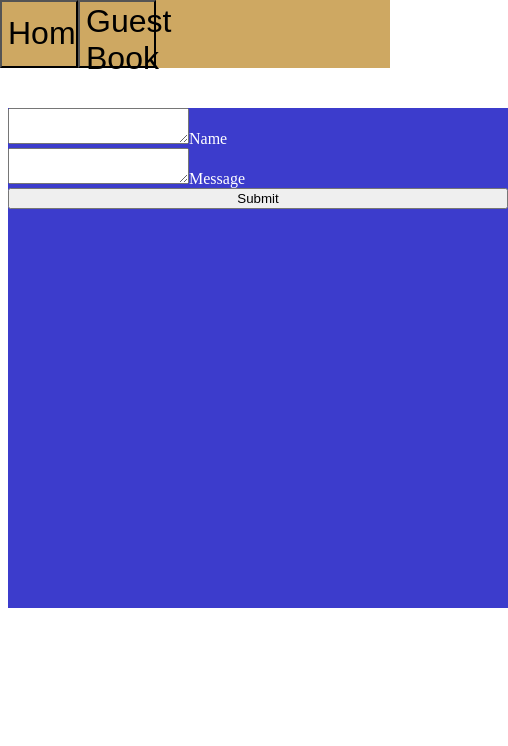
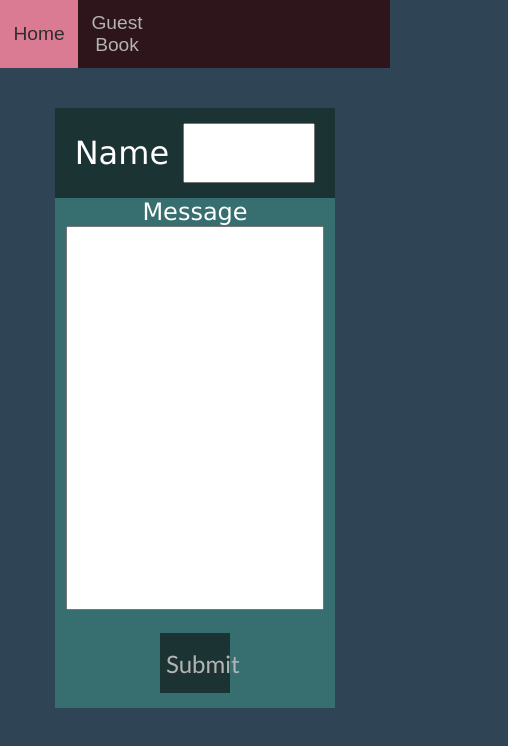
Before and after one commit to Dereje1/learn-Next.js, a Next.js app: page / in a window 390 px wide. Shown: the top 746 px of the page, 508 px wide, since content can reach past the window. Built offline with nearby package versions, Linux system fonts and the light colour scheme.

Commit message:
Styles: for form and nav-- non responsive

```diff
--- a/components/form/form.js
+++ b/components/form/form.js
@@ -33,19 +33,15 @@ class Form extends React.Component {
     const { name, message } = this.state;
     return (
       <div className="formholder">
-        <div className="nameHolder">
-          <label htmlFor="name">
-            <textarea value={name} className="name" onChange={this.handleChange} />
-            Name
-          </label>
-        </div>
-        <div className="messageHolder">
-          <label htmlFor="message">
-            <textarea value={message} className="message" onChange={this.handleChange} />
-             Message
-          </label>
-        </div>
-        <button type="submit" onClick={this.handleSubmit}>Submit</button>
+        <label htmlFor="name" className="nameHolder">
+          <span className="namelabel">Name</span>
+          <textarea value={name} className="name" onChange={this.handleChange} />
+        </label>
+        <label htmlFor="message" className="messageHolder">
+          <span className="messagelabel">Message</span>
+          <textarea value={message} className="message" onChange={this.handleChange} />
+        </label>
+        <button className="enter" type="submit" onClick={this.handleSubmit}>Submit</button>
       </div>
     );
   }
--- a/components/form/form.scss
+++ b/components/form/form.scss
@@ -1,10 +1,58 @@
 .formholder{
-    width: 500px;
-    height: 500px;
+    width: 75%;
+    height: 600px;
     margin: auto;
     margin-top: 50px;
     display: flex;
     flex-direction: column;
-    background: rgb(60, 60, 204);
+    justify-content: space-between;
+    background:#376e6f;
     color: white;
+    .nameHolder{
+        height: 15%;
+        background:#1c3334;
+        display: flex;
+        justify-content: center;
+        align-items: center;
+        .namelabel{
+            font-family: 'Lucida Sans', 'Lucida Sans Regular', 'Lucida Grande', 'Lucida Sans Unicode', Geneva, Verdana, sans-serif;
+            font-size: 2em;
+        }
+        .name{
+            width:45%;
+            height: 60%;
+            resize: none;
+            margin-left: 5%;
+            font-size: 36px;
+        }
+    }
+    .messageHolder{
+        height: 70%;
+        display: flex;
+        flex-direction: column;
+        align-items: center;
+        .message{
+            width: 90%;
+            height: 90%;
+            resize: none;
+            font-size: 36px;
+        }
+        .messagelabel{
+            font-family: 'Lucida Sans', 'Lucida Sans Regular', 'Lucida Grande', 'Lucida Sans Unicode', Geneva, Verdana, sans-serif;
+            font-size: 1.5em;
+        }
+    }
+    .enter{
+        height: 10%;
+        width:25%;
+        margin: auto;
+        background-color: #1c3334;
+        border: 0px;
+        font-family: 'Trebuchet MS', 'Lucida Sans Unicode', 'Lucida Grande', 'Lucida Sans', Arial, sans-serif;
+        cursor: pointer;
+        color: rgb(180, 180, 180);
+        font-size: 1.5em;
+    }
 }
+
+button:focus {outline:0;}
--- a/components/nav/nav.js
+++ b/components/nav/nav.js
@@ -1,13 +1,13 @@
 import Link from 'next/link';
 import './nav.scss';
 
-const Nav = () => (
+const Nav = ({ currentPath }) => (
   <div className="nav">
     <Link href="/">
-      <button type="button" className="navbuttons">Home</button>
+      <button type="button" className={currentPath === 'home' ? 'navbuttons active' : 'navbuttons'}>Home</button>
     </Link>
     <Link href="/guestbook">
-      <button type="button" className="navbuttons">Guest Book</button>
+      <button type="button" className={currentPath === 'guestbook' ? 'navbuttons active' : 'navbuttons'}>Guest Book</button>
     </Link>
   </div>
 );
--- a/components/nav/nav.scss
+++ b/components/nav/nav.scss
@@ -6,12 +6,20 @@
     height: 8vh;
     display: flex;
     justify-content: flex-start;
-    background: rgb(206, 168, 98);
+    background: #2e151b;
     .navbuttons{
         height: 100%;
         width:20vw;
-        background-color: rgb(206, 168, 98);
-        font-size: 2em;
+        background-color: #2e151b;
+        color: rgb(179, 179, 179);
+        font-size: 1.2em;
+        border: 0px;
         cursor: pointer;
+        &.active{
+            background: #da7b93;
+            color:#302d2d;
+        }
     }
 }
+
+button:focus {outline:0;}
--- a/pages/guestbook.js
+++ b/pages/guestbook.js
@@ -28,7 +28,7 @@ class Guestbook extends React.Component {
   render() {
     return (
       <React.Fragment>
-        <Nav />
+        <Nav currentPath="guestbook" />
         {this.loadMessages()}
       </React.Fragment>
     );
--- a/pages/index.js
+++ b/pages/index.js
@@ -13,7 +13,7 @@ class App extends React.Component {
   render() {
     return (
       <React.Fragment>
-        <Nav />
+        <Nav currentPath="home" />
         <Form />
       </React.Fragment>
     );
--- a/pages/styles.scss
+++ b/pages/styles.scss
@@ -1,3 +1,4 @@
 body{
     padding-top: 50px;
+    background:#2f4454;
 }
```
